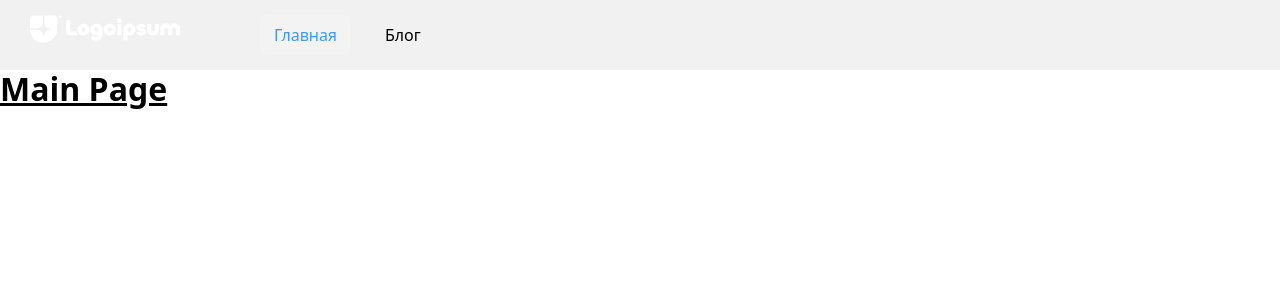
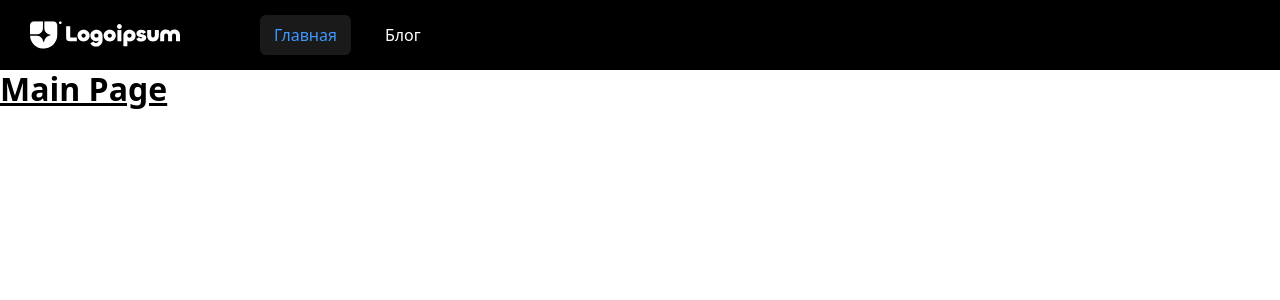
Before and after one commit to Gapotchenko-Yakov/vue-gallery-app, a Vue app: page / in a window 1280 px wide. Shown: the top 300 px of the page. Built offline with nearby package versions, Linux system fonts and the light colour scheme.

Commit message:
fix(header): fix AppHeader styles

```diff
--- a/src/components/AppHeader/AppHeader.vue
+++ b/src/components/AppHeader/AppHeader.vue
@@ -1,8 +1,8 @@
 <template>
-  <div class="px-[30px] py-[15px]">
+  <div class="px-[30px] py-[15px] bg-black text-white">
     <div>
-        <div class="flex gap-20 align-items-center">
-            <span class="flex gap-[15px] align-items-center">
+        <div class="flex gap-20 items-center">
+            <span class="flex gap-[15px] items-center">
                 <button
                     type="button"
                     class="flex lg:hidden"
```
